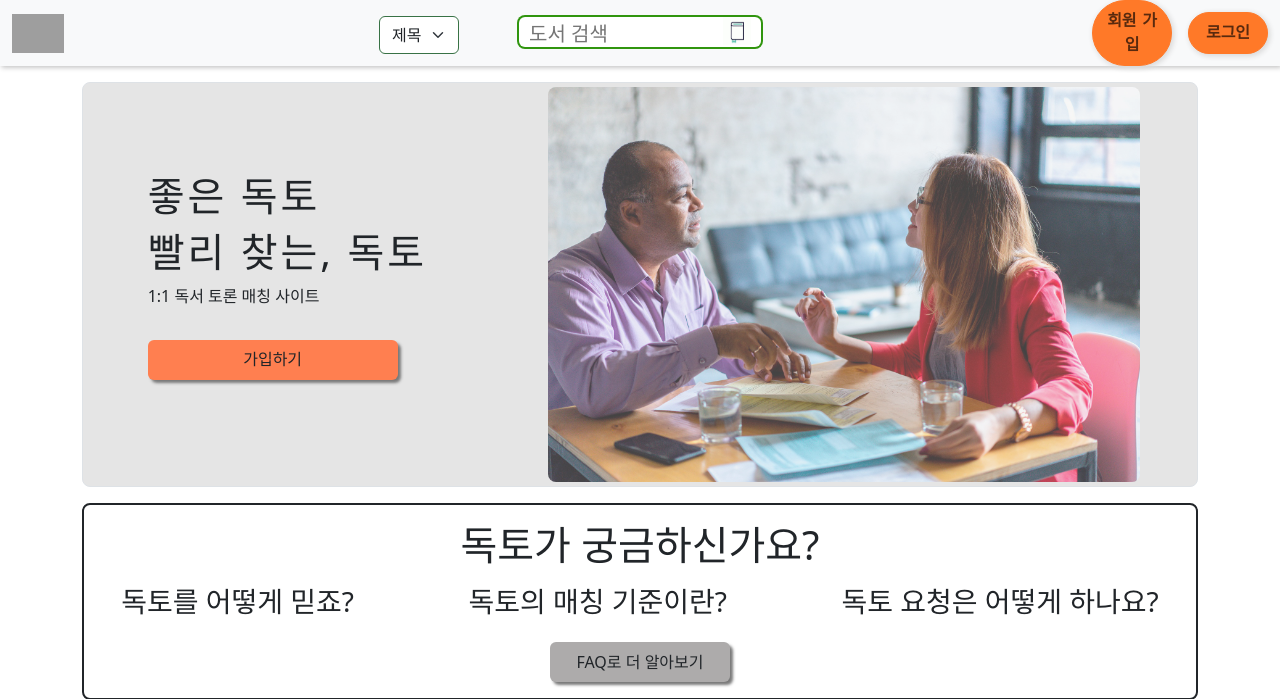
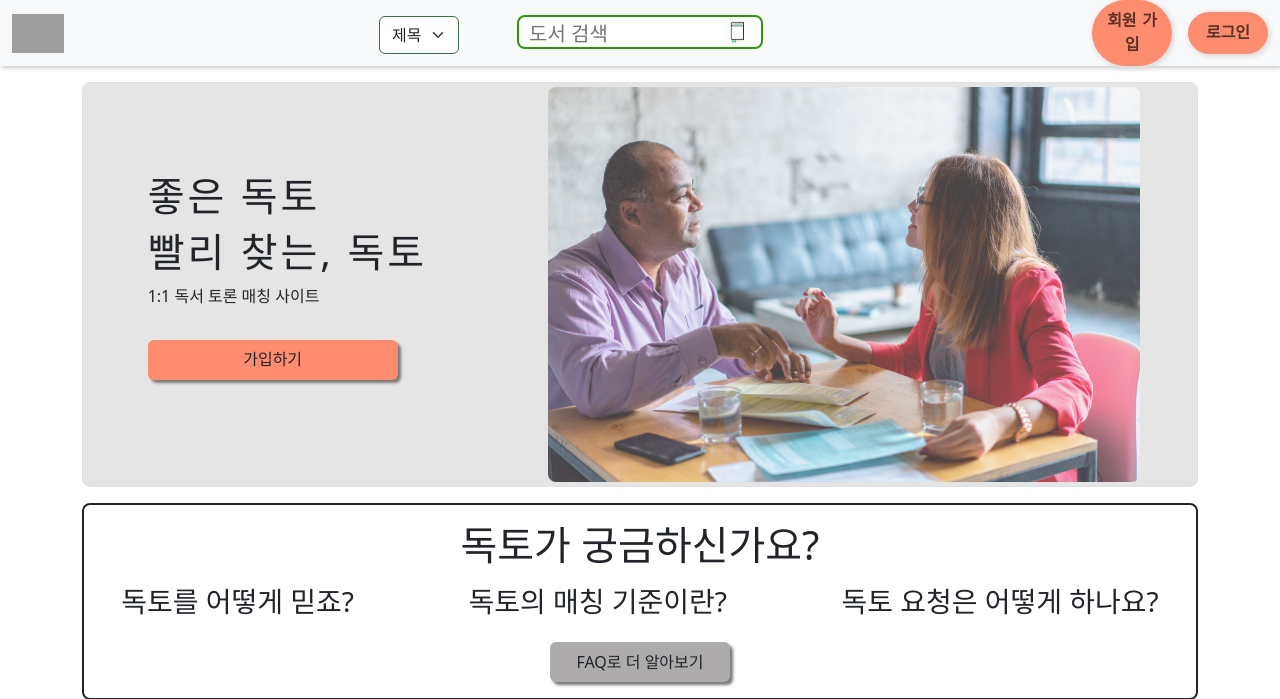
Before and after one commit to ksy133900/KDT-Final-PJT, a Django app: page / in a window 1280 px wide. Shown: the top 699 px of the page. Run offline with Django 3.2, Linux system fonts and the light colour scheme; data that the repository does not hold is empty; some libraries are stand-ins or nearby versions; some web fonts are replaced; grey boxes are pictures that could not be loaded.

Commit message:
css 중간 푸쉬

```diff
--- a/accounts/templates/accounts/login.html
+++ b/accounts/templates/accounts/login.html
@@ -20,7 +20,7 @@
             autocomplete="current-password" class="form-control" placeholder="비밀번호를 입력해주세요" required="" id="id_password">
         </div>
         <div class="px-3">
-          <input type="submit" formmethod="POST" class="btn py-2 px-3 form-control fw-bold" style="background-color: #3d693d; color: white" value="로그인">
+          <input type="submit" formmethod="POST" class="btn py-2 px-3 form-control fw-bold" style="background-color: #FE8D6F; color: white" value="로그인">
         </div>
       </form>
       <div class="px-3">
--- a/book/templates/book/book_list.html
+++ b/book/templates/book/book_list.html
@@ -7,7 +7,7 @@
 
 {% block content %}
 
-<section class="container">
+<section class="container mt-5 mb-5">
   <h1 class="title_font">{{genre}} 장르의 책 목록</h1>
   <div class="row gap-3">
 
--- a/review/templates/review/detail.html
+++ b/review/templates/review/detail.html
@@ -45,11 +45,11 @@
             </tr>
             <tr>
               <th scope="row">줄거리</th>
-              <td>{{ book.summary }}</td>
+              <td id="summary"  class="pb-0">{{ book.summary }}</td>
             </tr>
             <tr>
-              <th scope="row">매칭수</th>
-              <td>{{ book.matching_count }}</td>
+              <th scope="row">도서 평점</th>
+              <td>{{ book.grade }}</td>
             </tr>
           </tbody>
         </table>
--- a/review/templates/review/matching.html
+++ b/review/templates/review/matching.html
@@ -44,7 +44,7 @@
 </div>
 
 
-<div class="container">
+<div class="container mb-5">
   <div id="list" class="row row-cols-2" style="--bs-gutter-x: 5rem;
   --bs-gutter-y: 2rem;">
     {% for profile_ in profile %}
--- a/static/css/main.css
+++ b/static/css/main.css
@@ -193,9 +193,9 @@ font-family: 'Single Day', cursive;
 /* 검색창 끝 */
 /* nav바 */
 .nav-style {
-  background-color: rgb(255, 121, 40);
+  background-color: #FE8D6F;
   border-radius: 5rem;
-  border: 1px solid rgb(255, 121, 40);
+  border: 1px solid #FE8D6F;
   box-shadow: 0.1em 0.1em 5px 1px #dcdcdc;
   width: 80px;
   text-align: center;
--- a/static/css/pro_index.css
+++ b/static/css/pro_index.css
@@ -24,7 +24,7 @@
 .btn_1 {
   width: 250px;
   height: 40px;
-  background-color: coral;
+  background-color: #FE8D6F;
   box-shadow: 3px 3px 3px rgb(121, 121, 121);
 
 }
```
Also changed, not shown: static/css/detail.css (+9 -0 lines).
